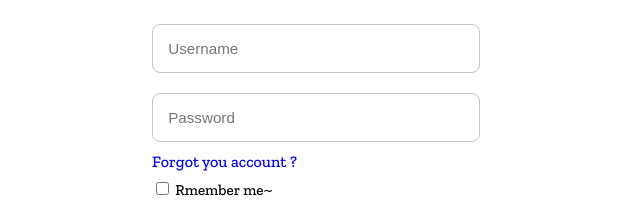
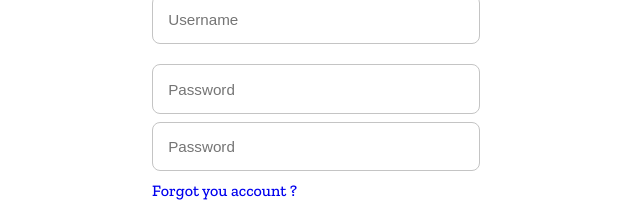
Before and after one commit to Gglayolun/Genhk-group-2, a plain HTML site: page page/login.html in a window 1280 px wide. Shown: the part 289-494 px from the top of the page, 644-1280 px from the left. Drawn offline with nearby package versions, Linux system fonts and the light colour scheme.

Commit message:
mistake again

```diff
--- a/page/login.html
+++ b/page/login.html
@@ -24,6 +24,9 @@
                     <input id="username" name="username" type="text" placeholder="Username">
                     <input id="password" name="password" type="password" placeholder="Password">
                 </div>
+                <div class="input-container password">
+                    <input id="password" name="password" type="password" placeholder="Password">
+                </div>
                 <div class="input-container cta">
                     <div class="find-account"><a href="../page/forgotac.html">Forgot you account ?</a></div>
                     <label class="checkbox-container">
```
